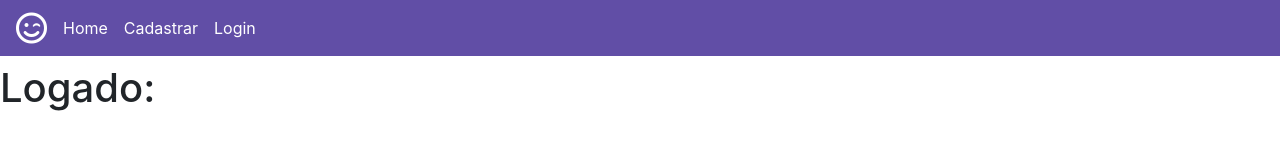
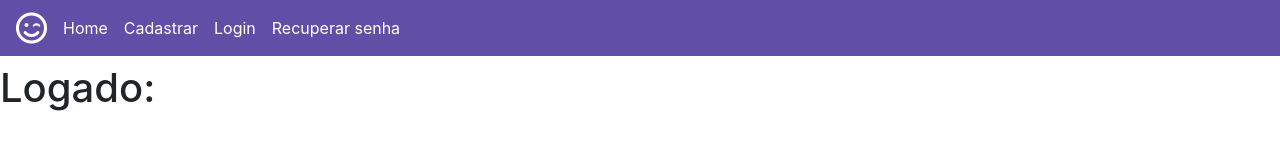
Before and after one commit to Vyctor/portal-de-eventos, a React (Create React App) app: page / in a window 1280 px wide. Shown: the top 160 px of the page. Built offline with nearby package versions, Linux system fonts and the light colour scheme.

Commit message:
adicionando redefinir senha ao cabecalho quando nao estiver logado

```diff
--- a/src/components/navbar/index.js
+++ b/src/components/navbar/index.js
@@ -72,6 +72,11 @@ const Navbar = () => {
                   Login
                 </Link>
               </li>
+              <li className="nav-item">
+                <Link to="reset-password" className="nav-link">
+                  Recuperar senha
+                </Link>
+              </li>
             </>
           )}
         </ul>
```
